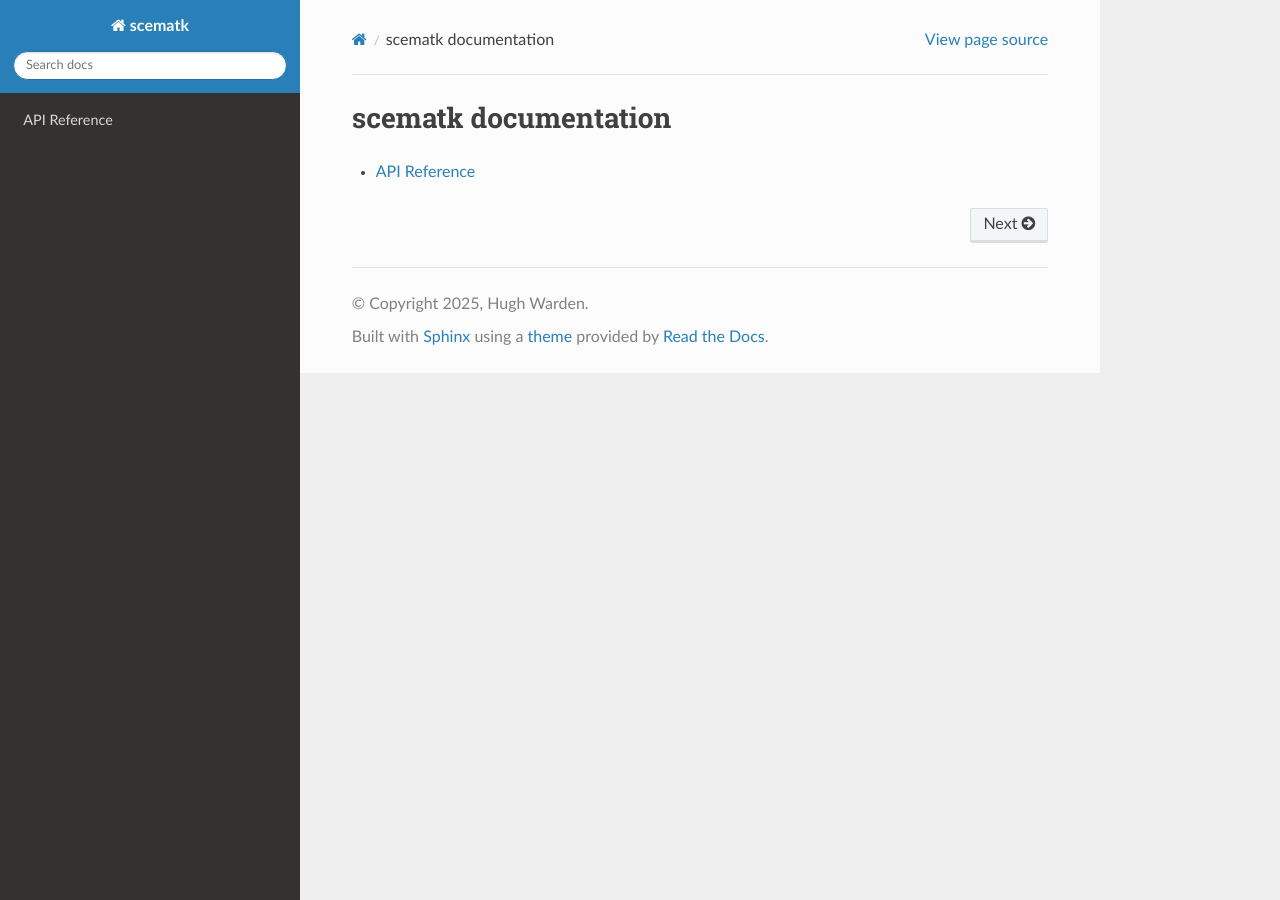
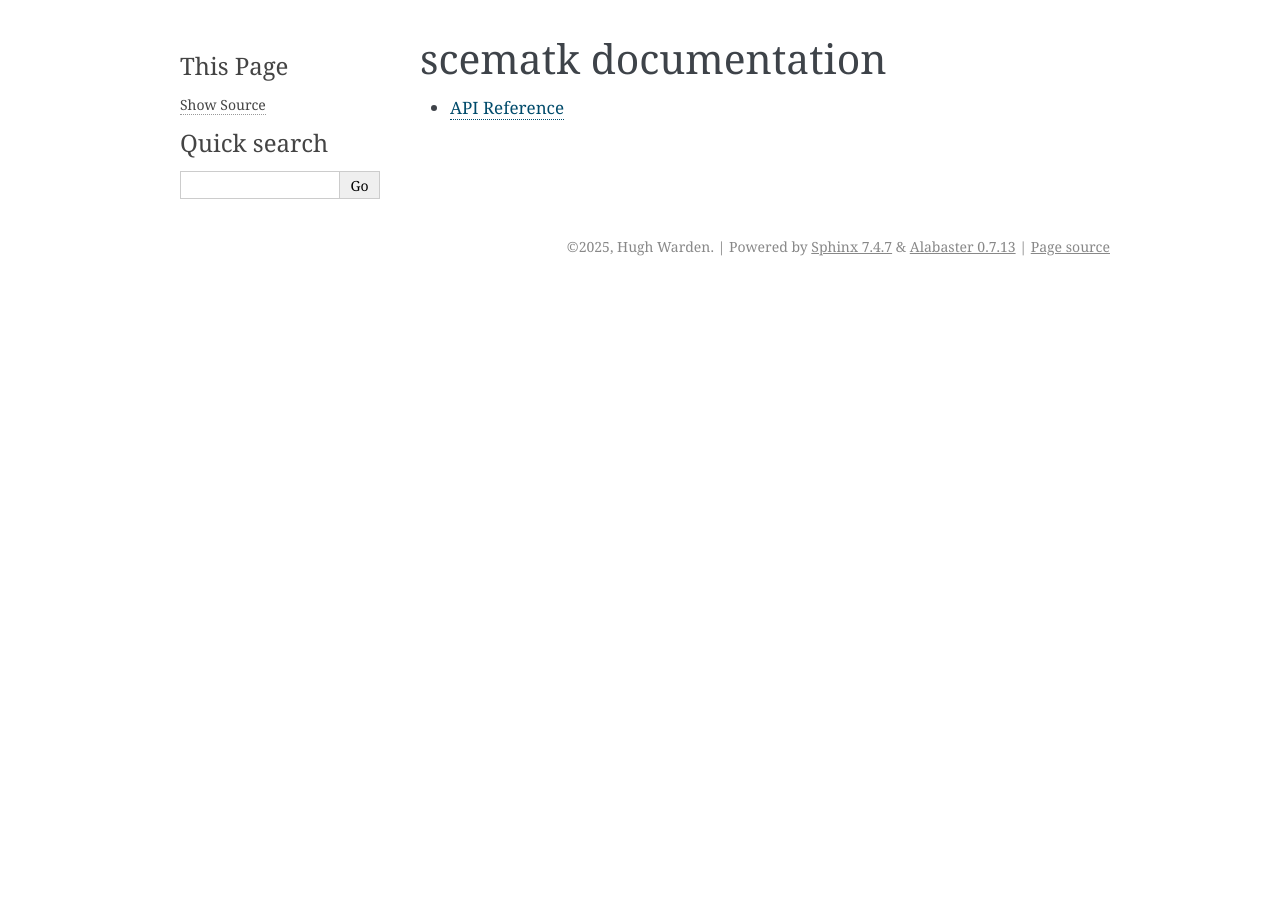
Before and after one commit to SCEMA-WSI/scematk, a Sphinx documentation site: the page built from docs/source/index.rst, in a window 1280 px wide. Built offline with Sphinx 7.4.7, drawn with Linux system fonts in a browser that asks for light colours.

Commit message:
remove sphinx theme

```diff
--- a/docs/source/conf.py
+++ b/docs/source/conf.py
@@ -42,7 +42,6 @@ autosummary_generate = True  # IMPORTANT: makes autosummary build pages automati
 autodoc_default_options = {
     "members": True,
     "undoc-members": True,
+    'inherited-members': True,
     "show-inheritance": True,
 }
-
-html_theme = "sphinx_rtd_theme"
```
